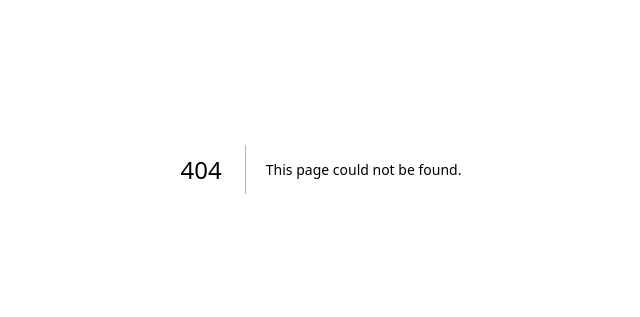
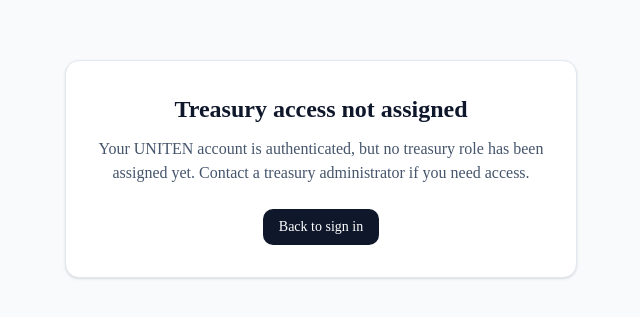
Before and after one commit to mhafiiy/Uniten-club-treasury, a Next.js app: page /unauthorized in a window 1280 px wide. Before the commit this address had no page. Shown: the part 231-548 px from the top of the page, without its empty margins (319-959 px from the left). Built offline with nearby package versions, Linux system fonts and the light colour scheme.

Commit message:
feat: add unauthorized access page

```diff
--- /dev/null
+++ b/src/app/unauthorized/page.tsx
@@ -0,0 +1,21 @@
+import Link from 'next/link'
+
+export default function UnauthorizedPage() {
+  return (
+    <main className="min-h-screen bg-slate-50 flex items-center justify-center p-6">
+      <div className="w-full max-w-lg rounded-xl border border-slate-200 bg-white p-8 shadow-sm text-center">
+        <h1 className="text-2xl font-bold text-slate-900">Treasury access not assigned</h1>
+        <p className="mt-3 text-slate-600">
+          Your UNITEN account is authenticated, but no treasury role has been assigned yet.
+          Contact a treasury administrator if you need access.
+        </p>
+        <Link
+          href="/login"
+          className="mt-6 inline-block rounded-lg bg-slate-900 px-4 py-2 text-sm font-medium text-white hover:bg-slate-800"
+        >
+          Back to sign in
+        </Link>
+      </div>
+    </main>
+  )
+}
```
